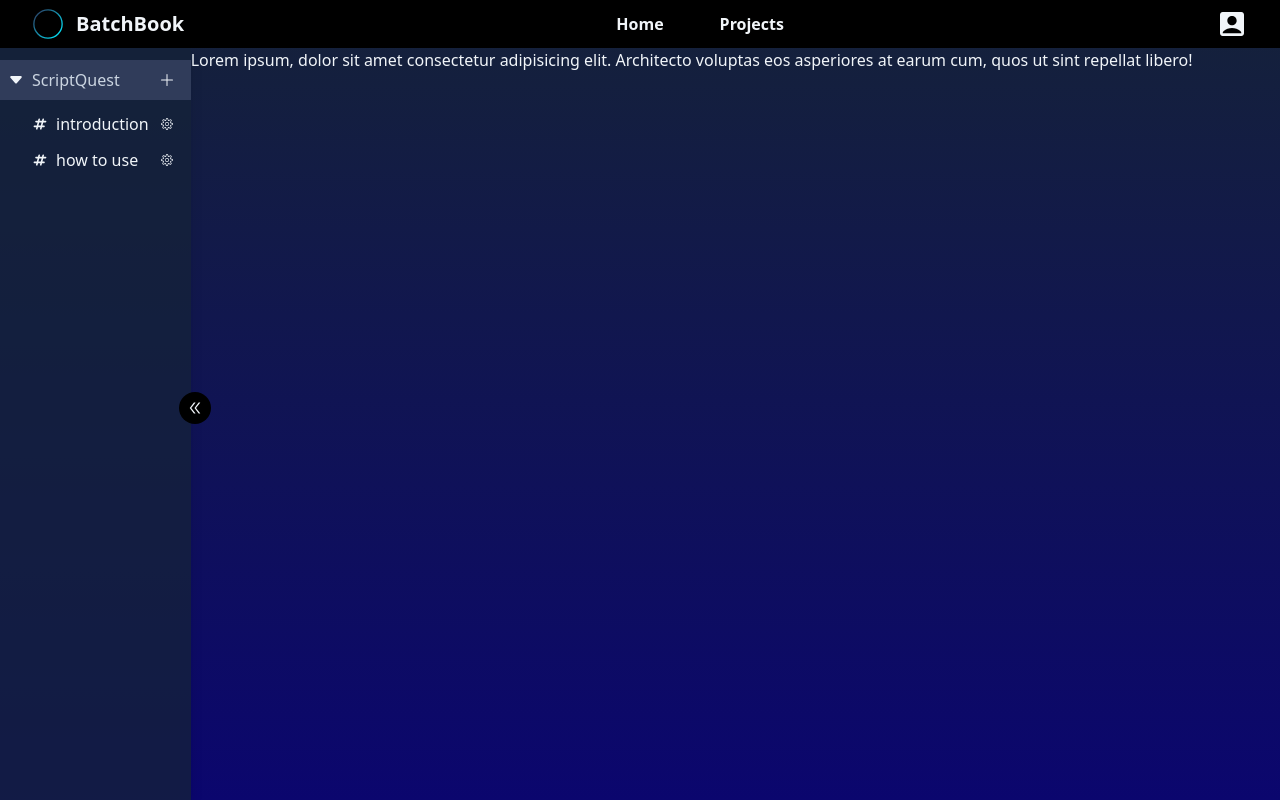
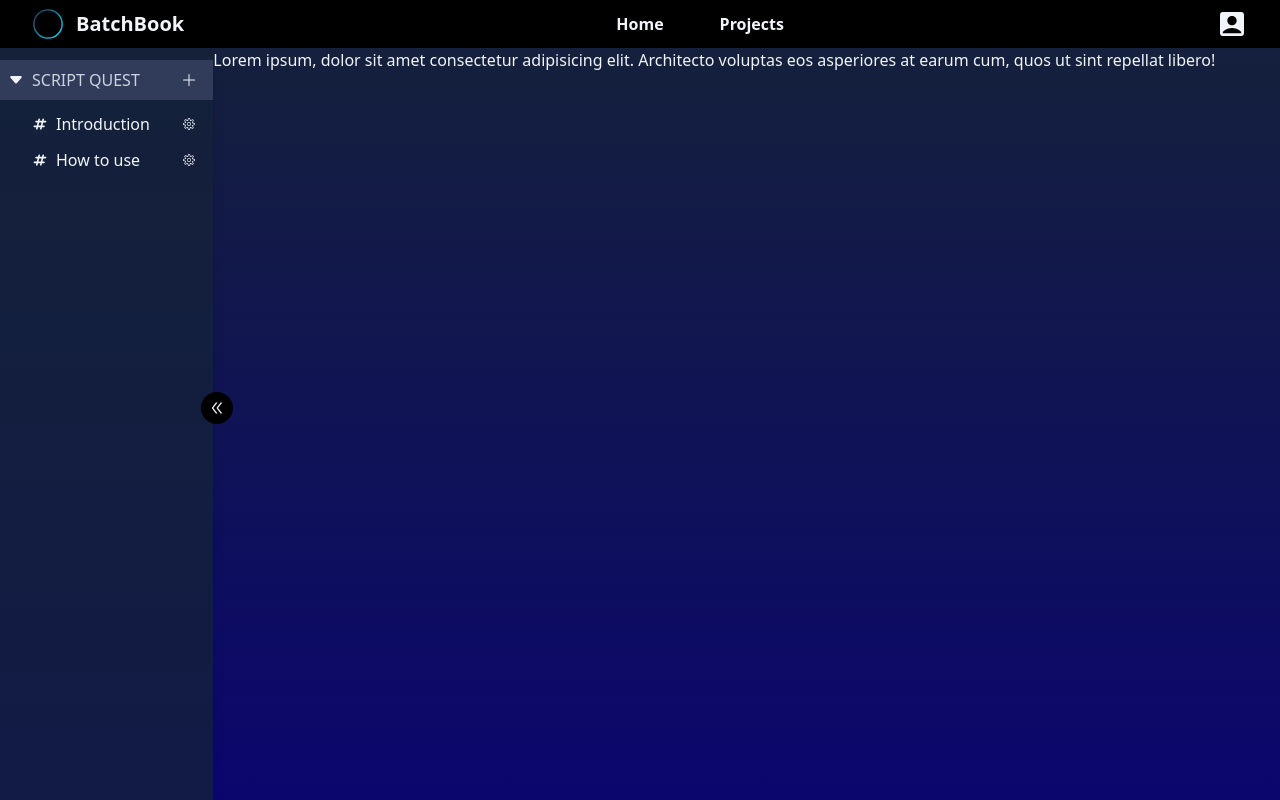
Before and after one commit to pewpewnor/old-portfolio-website, a Next.js app: page /projects in a window 1280 px wide. Built offline with nearby package versions, Linux system fonts and the light colour scheme.

Commit message:
feat: edit channel sidebar data

```diff
--- a/src/app/projects/page.tsx
+++ b/src/app/projects/page.tsx
@@ -8,10 +8,10 @@ import { AiOutlineDoubleLeft, AiOutlineDoubleRight } from "react-icons/ai";
 const workspaceData = {
 	channelSections: [
 		{
-			name: "ScriptQuest",
+			name: "SCRIPT QUEST",
 			channels: [
 				{
-					name: "introduction",
+					name: "Introduction",
 					content: (
 						<div>
 							Lorem ipsum, dolor sit amet consectetur adipisicing
@@ -21,7 +21,7 @@ const workspaceData = {
 					),
 				},
 				{
-					name: "how to use",
+					name: "How to use",
 					content: <div>How to uuse</div>,
 				},
 			],
@@ -53,7 +53,7 @@ const Workspace: FC<WorkspaceProps> = (props: WorkspaceProps) => {
 			{/* Channel Sidebar */}
 			<div
 				className={`relative h-full border-0 bg-shade-blue bg-opacity-75 pt-1 shadow-lg ${
-					isChannelSidebarOpen ? "w-56" : "w-0"
+					isChannelSidebarOpen ? "w-64" : "w-0"
 				}`}
 			>
 				<div className={isChannelSidebarOpen ? "block" : "hidden"}>
```
